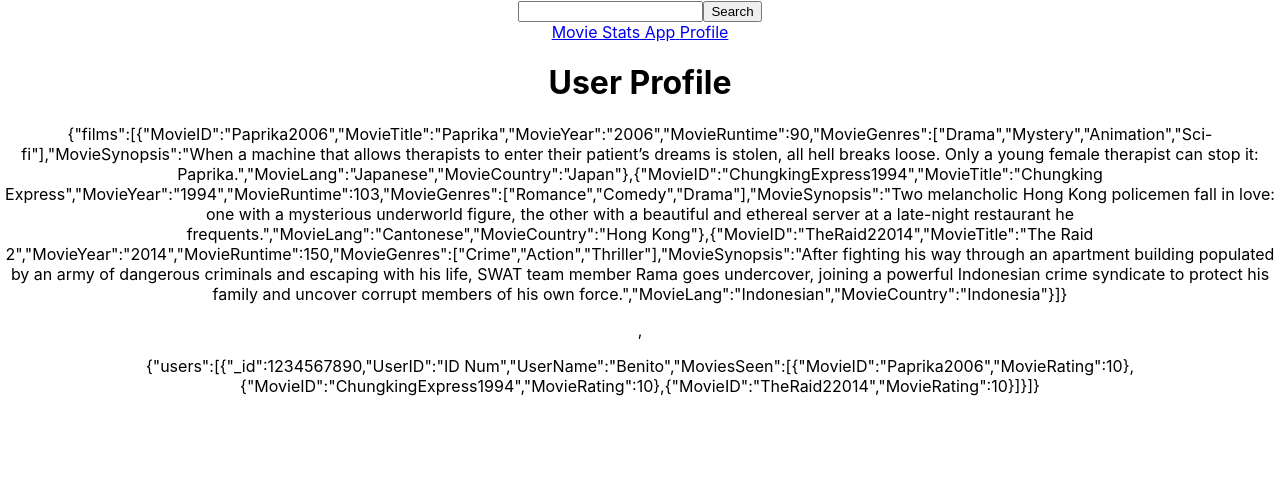
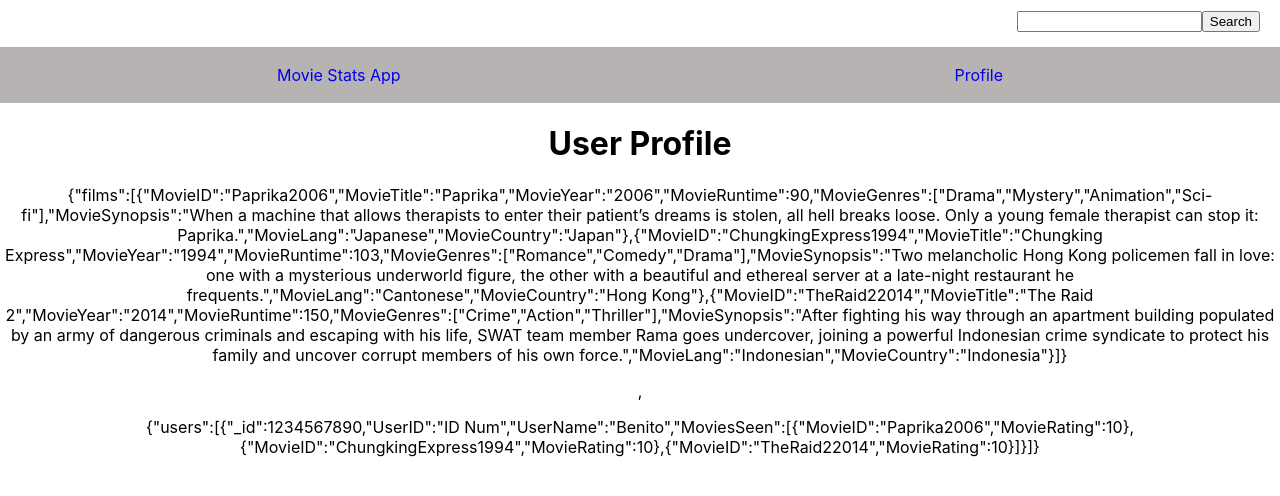
Before and after one commit to benj3110/QA-React-Project, a React (Create React App) app in the folder my-app/: page /Profile in a window 1280 px wide. Shown: the top 496 px of the page. Built offline with nearby package versions, Linux system fonts and the light colour scheme.

Commit message:
Search bar css and file orders updated

```diff
--- a/my-app/src/App.css
+++ /dev/null
@@ -1,3 +0,0 @@
-.App {
-  text-align: center;
-}
--- a/my-app/src/CSS/NavBar.css
+++ b/my-app/src/CSS/NavBar.css
@@ -1,4 +1,4 @@
-.Nav-bar{
+.Nav-Bar{
   height: 40px;
   width: 100%;
   display: flex;
@@ -9,13 +9,8 @@
   background-color: rgb(183, 179, 179);
 }
 
-.HomeLink {
+.Nav-Link {
   text-decoration: none;
   cursor: pointer;
 
 }
-
-.ProfileLink {
-  text-decoration: none;
-  cursor: pointer;
-}
--- /dev/null
+++ b/my-app/src/CSS/SearchBar.css
@@ -0,0 +1,9 @@
+.Search-Bar{
+  background: #fff;
+    height: 27px;
+    border-radius: 40px;
+    padding: 10px 20px;
+    display: flex;
+    justify-content: right;
+
+}
--- a/my-app/src/Components/NavBar.tsx
+++ b/my-app/src/Components/NavBar.tsx
@@ -1,5 +1,6 @@
 import React from "react";
 import { Link } from "react-router-dom";
+import '../CSS/NavBar.css'
 
 
 
@@ -9,19 +10,18 @@ const NavBar = () => {
     //Nav wrap.
     //No 'li' or 'a href', 'Link' 'to' syntax instead.
 
-    <div>
-      <nav>
-        <Link className="HomeLink" to="/">
+    <nav className="Nav-Bar">
+      <Link className="Nav-Link" to="/">
         {" "}
         Movie Stats App{" "}
       </Link>
 
-        <Link className="ProfileLink" to="/Profile">
+      <Link className="Nav-Link" to="/Profile">
         {" "}
         Profile{" "}
       </Link>
     </nav>
-    </div>
+
   );
 };
 
--- a/my-app/src/Components/SearchBar.tsx
+++ b/my-app/src/Components/SearchBar.tsx
@@ -1,4 +1,5 @@
 import React, {useState} from "react";
+import '../CSS/SearchBar.css'
 
 const SearchBar = () => {
   const [searchInput, setSearchInput] = useState<string>("");
@@ -12,7 +13,7 @@ const SearchBar = () => {
   }
 
   return (
-    <div className="SearchBarClass">
+    <div className="Search-Bar">
       <form onSubmit = {handleSearch}>
         <input type="text" value = {searchInput} onChange={e => setSearchInput(e.target.value)}/>
         <button>Search</button>
--- a/my-app/src/App.tsx
+++ b/my-app/src/Main/App.tsx
@@ -1,7 +1,7 @@
 import React from 'react';
-import './App.css';
-import SearchBar from "./Components/SearchBar";
-import MyRouter from './Components/MyRouter'
+import '../CSS/App.css';
+import SearchBar from "../Components/SearchBar";
+import MyRouter from '../Components/MyRouter'
 
 function App() {
   return (
--- a/my-app/src/index.tsx
+++ b/my-app/src/index.tsx
@@ -1,8 +1,8 @@
 import React from 'react';
 import ReactDOM from 'react-dom/client';
-import './index.css';
-import App from './App';
-import reportWebVitals from './reportWebVitals';
+import './CSS/index.css';
+import App from './Main/App';
+import reportWebVitals from './Tests/reportWebVitals';
 
 const root = ReactDOM.createRoot(
   document.getElementById('root') as HTMLElement
```
Also changed, not shown: my-app/src/CSS/index.css (renamed from my-app/src/index.css), my-app/src/Tests/reportWebVitals.ts (renamed from my-app/src/reportWebVitals.ts), my-app/src/Tests/setupTests.ts (renamed from my-app/src/setupTests.ts), 1 other file (tests, documents, lock files or other folders). Lines whose indentation alone changed are shown as unchanged.
